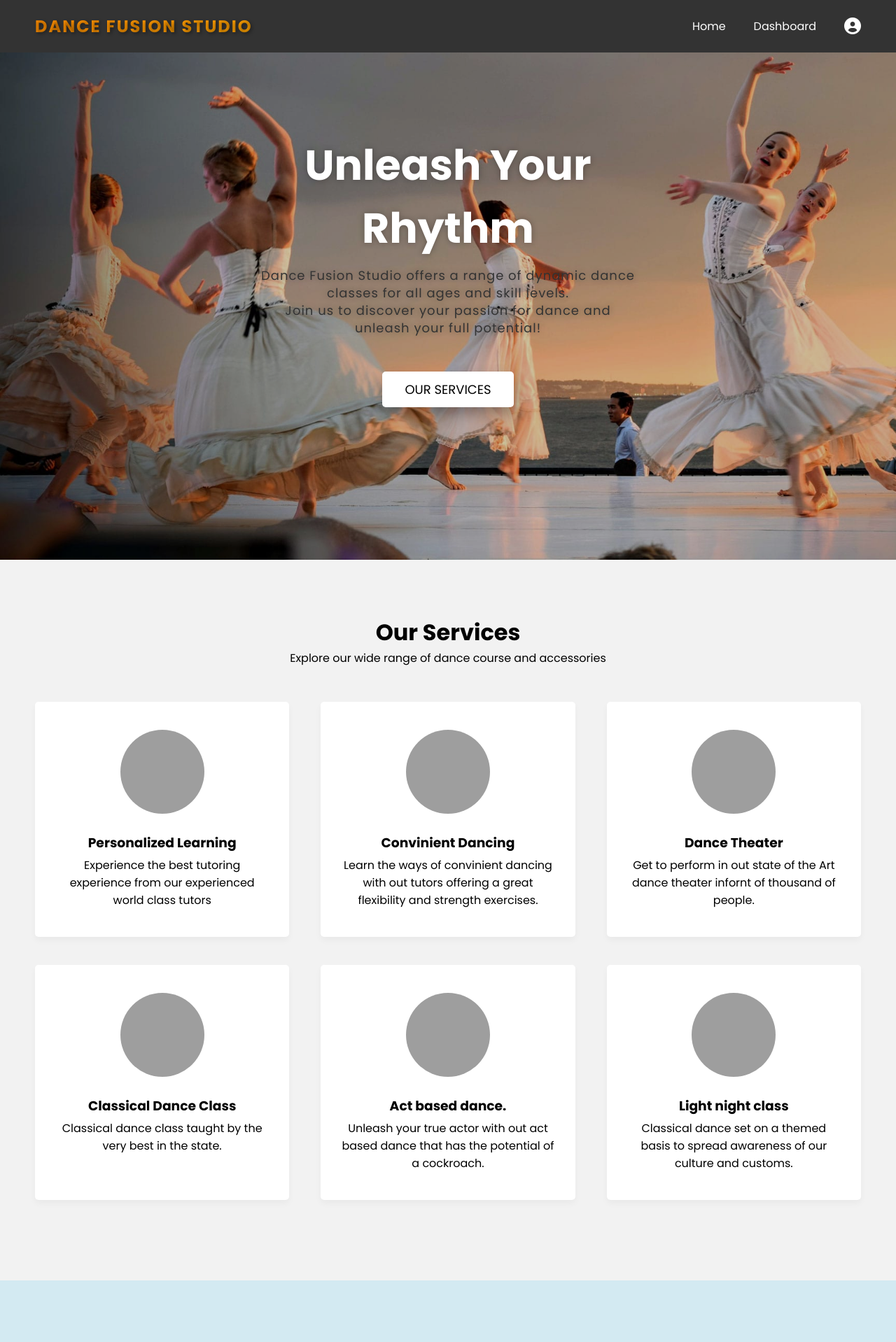
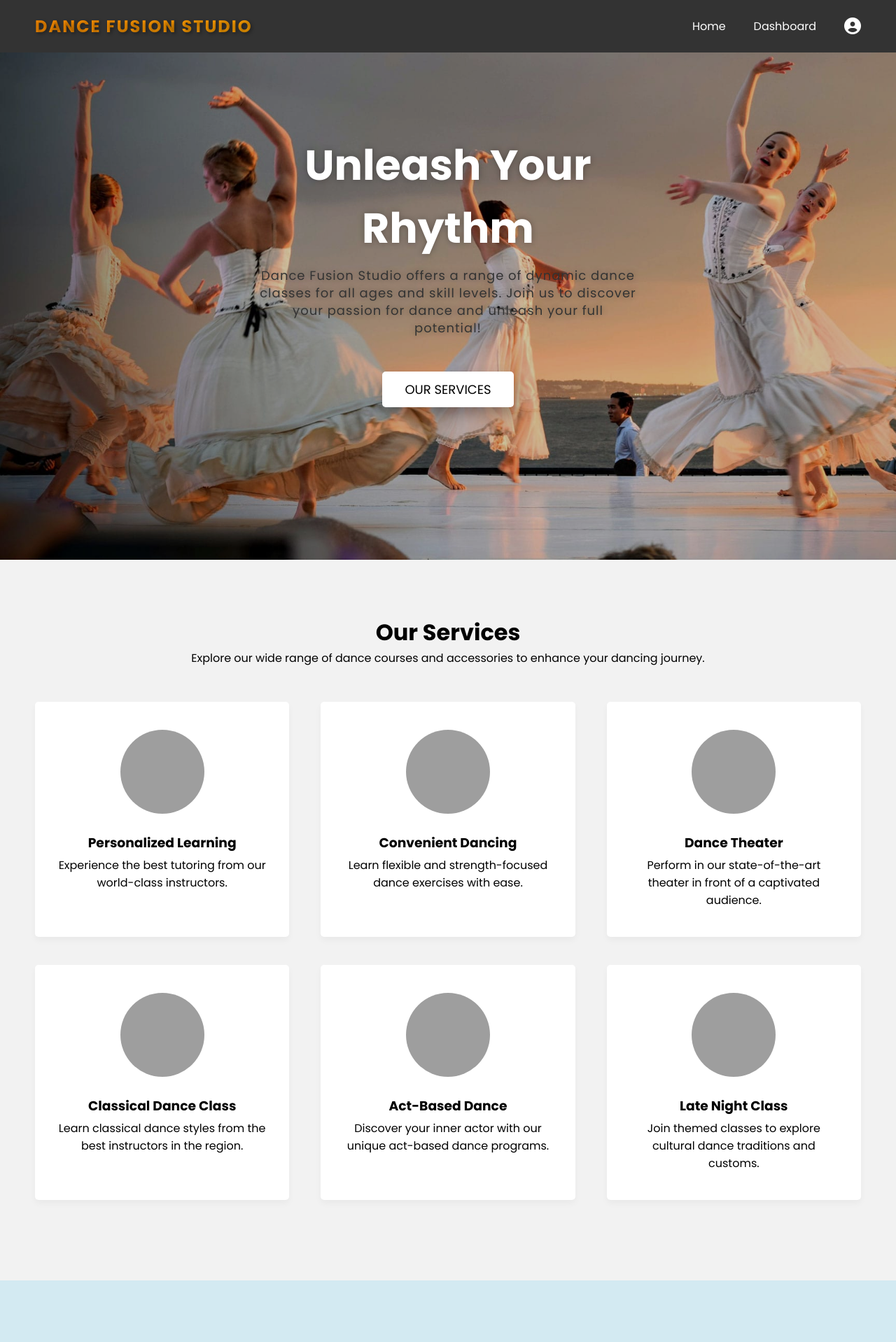
Before and after one commit to tandukarsiwani/Dance-Studio, a PHP site: page / in a window 1280 px wide. Shown: the top 1918 px of the page at 70% size. Run offline with PHP 8.4, Linux system fonts and the light colour scheme; the visitor is signed in with stand-in values (Sample User, id 1); some libraries are stand-ins or nearby versions; grey boxes are pictures that could not be loaded.

Commit message:
added SEO for all pages

```diff
--- a/index.php
+++ b/index.php
@@ -12,17 +12,19 @@ if (!isset($_SESSION['username'])) {
 <head>
   <meta charset="UTF-8" />
   <meta name="viewport" content="width=device-width, initial-scale=1.0">
-  <title>Dance Fusion Studio</title>
+  <meta name="description" content="Dance Fusion Studio offers dynamic dance classes for all ages and skill levels. Discover your passion for dance today!">
+  <meta name="keywords" content="dance classes, dance studio, personalized dance lessons, classical dance, dance theater">
+  <meta name="author" content="Dance Fusion Studio">
+  <title>Dance Fusion Studio | Unleash Your Rhythm</title>
   <link rel="stylesheet" href="css/style.css">
   <link rel="stylesheet" href="css/dropdown.css">
   <link rel="stylesheet" href="https://cdnjs.cloudflare.com/ajax/libs/font-awesome/6.3.0/css/all.min.css">
-  <link href="https://cdnjs.cloudflare.com/ajax/libs/font-awesome/6.0.0-beta3/css/all.min.css" rel="stylesheet">
 </head>
 
 <body>
   <header>
     <nav class="navbar">
-      <h2 class="logo"><a href="index.php">Dance Fusion Studio</a></h2>
+      <h1 class="logo"><a href="index.php" title="Dance Fusion Studio Home">Dance Fusion Studio</a></h1>
       <input type="checkbox" id="menu-toggler">
       <label for="menu-toggler" id="hamburger-btn">
         <svg xmlns="http://www.w3.org/2000/svg" viewBox="0 0 24 24" fill="white" width="24px" height="24px">
@@ -43,9 +45,9 @@ if (!isset($_SESSION['username'])) {
         <?php endif; ?>
         <?php if (isset($_SESSION['username'])): ?>
           <li class="dropdown">
-            <button onclick="myFunction()" id="user-icon" class="dropbtn"><i class="fas fa-user-circle"></i></button>
+            <button onclick="myFunction()" id="user-icon" class="dropbtn" title="User Options"><i class="fas fa-user-circle"></i></button>
             <div id="myDropdown" class="dropdown-content">
-              <p class="username"><?php echo htmlspecialchars($_SESSION['username']); ?></p>
+              <p class="username">Welcome, <?php echo htmlspecialchars($_SESSION['username']); ?></p>
               <a href="server/logout.php" class="logout-btn">Logout</a>
             </div>
           </li>
@@ -54,64 +56,61 @@ if (!isset($_SESSION['username'])) {
     </nav>
   </header>
 
+  <main>
     <section class="homepage" id="home">
       <div class="content">
         <div class="text">
           <h1>Unleash Your Rhythm</h1>
-        <p>
-          Dance Fusion Studio offers a range of dynamic dance classes for all ages and skill levels. <br> Join us to
-          discover your passion for dance and unleash your full potential!</p>
+          <p>Dance Fusion Studio offers a range of dynamic dance classes for all ages and skill levels. Join us to discover your passion for dance and unleash your full potential!</p>
         </div>
-      <a href="#services">Our Services</a>
+        <a href="#services" class="cta-button">Our Services</a>
       </div>
     </section>
 
     <section class="services" id="services">
       <h2>Our Services</h2>
-    <p>Explore our wide range of dance course and accessories</p>
+      <p>Explore our wide range of dance courses and accessories to enhance your dancing journey.</p>
       <ul class="cards">
         <li class="card">
-        <img src="https://i.ibb.co/zHSDTzT/service-1.jpg" alt="img">
+          <img src="https://i.ibb.co/zHSDTzT/service-1.jpg" alt="Personalized dance tutoring">
           <h3>Personalized Learning</h3>
-        <p>Experience the best tutoring experience from our experienced world class tutors</p>
+          <p>Experience the best tutoring from our world-class instructors.</p>
         </li>
         <li class="card">
-        <img src="https://i.ibb.co/2jgnML5/service-2.jpg" alt="img">
-        <h3>Convinient Dancing</h3>
-        <p>Learn the ways of convinient dancing with out tutors offering a great flexibility and strength exercises.</p>
+          <img src="https://i.ibb.co/2jgnML5/service-2.jpg" alt="Convenient dancing techniques">
+          <h3>Convenient Dancing</h3>
+          <p>Learn flexible and strength-focused dance exercises with ease.</p>
         </li>
         <li class="card">
-        <img src="https://i.ibb.co/0ZqzKss/service-3.jpg" alt="img">
+          <img src="https://i.ibb.co/0ZqzKss/service-3.jpg" alt="State-of-the-art dance theater">
           <h3>Dance Theater</h3>
-        <p>Get to perform in out state of the Art dance theater infornt of thousand of people.</p>
+          <p>Perform in our state-of-the-art theater in front of a captivated audience.</p>
         </li>
         <li class="card">
-        <img src="https://i.ibb.co/CH1TK7Q/service-4.jpg" alt="img">
+          <img src="https://i.ibb.co/CH1TK7Q/service-4.jpg" alt="Classical dance class">
           <h3>Classical Dance Class</h3>
-        <p>Classical dance class taught by the very best in the state.</p>
+          <p>Learn classical dance styles from the best instructors in the region.</p>
         </li>
         <li class="card">
-        <img src="https://i.ibb.co/m0dV7Rn/service-5.jpg" alt="img">
-        <h3>Act based dance.</h3>
-        <p>Unleash your true actor with out act based dance that has the potential of a cockroach.</p>
+          <img src="https://i.ibb.co/m0dV7Rn/service-5.jpg" alt="Act-based dance program">
+          <h3>Act-Based Dance</h3>
+          <p>Discover your inner actor with our unique act-based dance programs.</p>
         </li>
         <li class="card">
-        <img src="https://i.ibb.co/2jgnML5/service-2.jpg" alt="img">
-        <h3>Light night class</h3>
-        <p>Classical dance set on a themed basis to spread awareness of our culture and customs.</p>
+          <img src="https://i.ibb.co/2jgnML5/service-2.jpg" alt="Themed cultural dance nights">
+          <h3>Late Night Class</h3>
+          <p>Join themed classes to explore cultural dance traditions and customs.</p>
         </li>
       </ul>
     </section>
 
     <section class="about-us">
       <div class="about">
-      <img src="https://i.ibb.co/Rb1sVsT/about-us.png" class="pic" />
+        <img src="https://i.ibb.co/Rb1sVsT/about-us.png" class="pic" alt="About Dance Fusion Studio">
         <div class="text">
           <h3>About Us</h3>
           <h5>Dance Fusion & <span>Studio</span></h5>
-        <p>Dance Fusion Studio is a vibrant community-driven space where passion for dance comes to life. Our mission is
-          to inspire creativity, confidence, and self-expression through a variety of dance styles taught by experienced
-          and dedicated instructors.</p>
+          <p>Dance Fusion Studio is a vibrant, community-driven space where passion for dance comes to life. Our mission is to inspire creativity, confidence, and self-expression through a variety of dance styles taught by experienced and dedicated instructors.</p>
         </div>
       </div>
     </section>
@@ -121,8 +120,7 @@ if (!isset($_SESSION['username'])) {
       <div class="wrapper">
         <div class="box">
           <i class="fas fa-quote-left quote"></i>
-        <p>Dance Fusion Studio has been a life-changing experience for me! The instructors are patient, skilled, and
-          truly passionate about teaching. I’ve never felt more confident on the dance floor.</p>
+          <p>Dance Fusion Studio has been a life-changing experience for me! The instructors are patient, skilled, and truly passionate about teaching. I’ve never felt more confident on the dance floor.</p>
           <div class="content">
             <div class="info">
               <div class="name">Alex Smith</div>
@@ -136,14 +134,13 @@ if (!isset($_SESSION['username'])) {
               </div>
             </div>
             <div class="image">
-            <img src="https://i.ibb.co/xHnKF6v/testimonial-1.jpg" alt="testimonial-1">
+              <img src="https://i.ibb.co/xHnKF6v/testimonial-1.jpg" alt="Alex Smith testimonial">
             </div>
           </div>
         </div>
         <div class="box">
           <i class="fas fa-quote-left quote"></i>
-        <p>Joining Dance Fusion Studio was the best decision I made this year. The classes are fun. I always leave
-          feeling accomplished and energized.</p>
+          <p>Joining Dance Fusion Studio was the best decision I made this year. The classes are fun. I always leave feeling accomplished and energized.</p>
           <div class="content">
             <div class="info">
               <div class="name">Steven Chris</div>
@@ -157,14 +154,13 @@ if (!isset($_SESSION['username'])) {
               </div>
             </div>
             <div class="image">
-            <img src="https://i.ibb.co/3kfGg2M/testimonial-3.jpg" alt="test-1">
+              <img src="https://i.ibb.co/3kfGg2M/testimonial-3.jpg" alt="Steven Chris testimonial">
             </div>
           </div>
         </div>
         <div class="box">
           <i class="fas fa-quote-left quote"></i>
-        <p>I was a complete beginner, but the supportive environment at Dance Fusion Studio made it so easy to learn.
-          The instructors break down every move step-by-step, and now I’m dancing with confidence!</p>
+          <p>I was a complete beginner, but the supportive environment at Dance Fusion Studio made it so easy to learn. The instructors break down every move step-by-step, and now I’m dancing with confidence!</p>
           <div class="content">
             <div class="info">
               <div class="name">Kristina Bellis</div>
@@ -178,30 +174,31 @@ if (!isset($_SESSION['username'])) {
               </div>
             </div>
             <div class="image">
-            <img src="https://i.ibb.co/2c22fWL/testimonial-2.jpg" alt="test-2">
+              <img src="https://i.ibb.co/2c22fWL/testimonial-2.jpg" alt="Kristina Bellis testimonial">
             </div>
           </div>
         </div>
       </div>
     </section>
+  </main>
 
   <footer>
     <div>
-      <span>Copyright © 2024 All Rights Reserved</span>
+      <span>@2025 Dance Fusion Studio. All Rights Reserved.</span>
       <span class="link">
-        <a href="https://www.facebook.com" class="social_media_icon"><i class="fab fa-facebook-f"></i></a>
-        <a href="https://twitter.com" class="social_media_icon"><i class="fab fa-twitter"></i></a>
-        <a href="https://www.instagram.com" class="social_media_icon"><i class="fab fa-instagram"></i></a>
+        <a href="https://www.facebook.com" class="social_media_icon" aria-label="Visit our Facebook"><i class="fab fa-facebook-f"></i></a>
+        <a href="https://twitter.com" class="social_media_icon" aria-label="Visit our Twitter"><i class="fab fa-twitter"></i></a>
+        <a href="https://www.instagram.com" class="social_media_icon" aria-label="Visit our Instagram"><i class="fab fa-instagram"></i></a>
       </span>
     </div>
   </footer>
+
   <script>
     function myFunction() {
       document.getElementById("myDropdown").classList.toggle("show");
     }
 
     window.onclick = function (event) {
-      // Check if the click is on the button or its children
       if (!event.target.closest('.dropbtn')) {
         var dropdowns = document.getElementsByClassName("dropdown-content");
         for (var i = 0; i < dropdowns.length; i++) {
--- a/login.php
+++ b/login.php
@@ -13,7 +13,11 @@ if (isset($_SESSION['username'])) {
 <head>
   <meta charset="UTF-8">
   <meta name="viewport" content="width=device-width, initial-scale=1.0">
-  <title>Login Form</title>
+  <title>Login - Dance Fusion Studio</title>
+  <meta name="description" content="Login to Dance Fusion Studio to access exclusive dance classes, workshops, and products. Join our community of dance enthusiasts today!">
+  <meta name="keywords" content="Dance login, Dance Fusion Studio login, dance workshops, dance classes, dance community">
+  <meta name="author" content="Dance Fusion Studio">
+  <meta name="robots" content="index, follow">
   <link rel="stylesheet" href="css/login.css">
 </head>
 
--- a/signup.php
+++ b/signup.php
@@ -13,7 +13,11 @@ if (isset($_SESSION['username'])) {
 <head>
   <meta charset="UTF-8">
   <meta name="viewport" content="width=device-width, initial-scale=1.0">
-  <title>Signup Form</title>
+  <meta name="description" content="Sign up for Dance Fusion Studio to start your journey in the art of dance. Join our community of passionate dancers and explore various dance styles.">
+  <meta name="keywords" content="Dance Fusion Studio, dance signup, dance classes, join dance classes, beginner dance, professional dance training, dance community">
+  <meta name="author" content="Dance Fusion Studio">
+  <meta name="robots" content="index, follow">
+  <title>Signup - Dance Fusion Studio</title>
   <link rel="stylesheet" href="css/signup.css">
 </head>
 
```
Also changed, not shown: about.php (+18 -20 lines), classes.php (+13 -52 lines), contact.php (+35 -7 lines), product.php (+8 -4 lines). Lines whose indentation alone changed are shown as unchanged.
